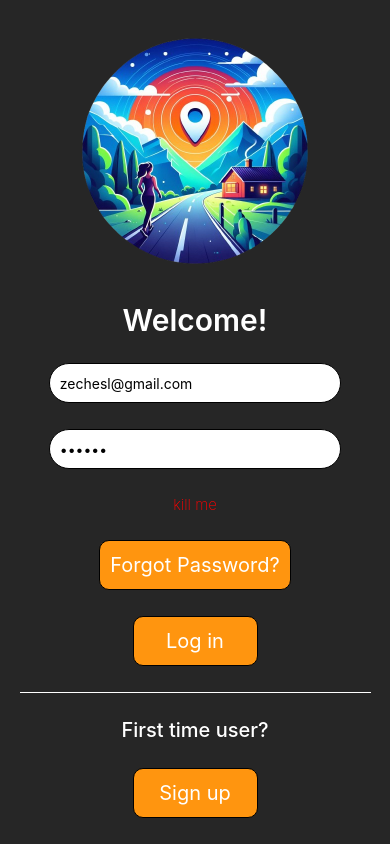
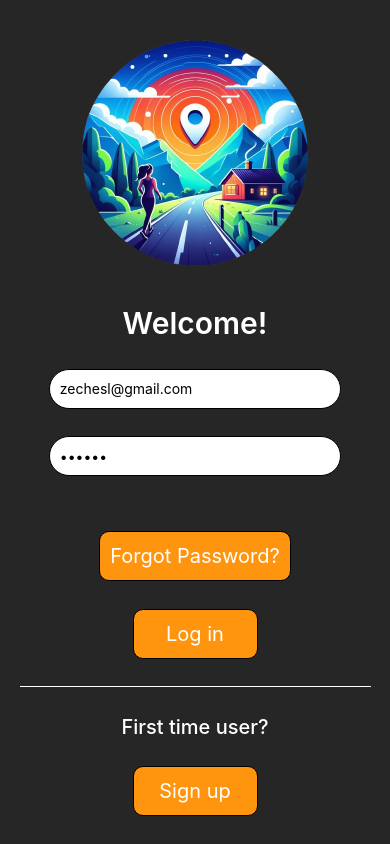
Before and after one commit to INDY01-FitnessApp/INDY01-FitnessApp, a React Native app: screen /login in a window 390 px wide. Built offline with nearby package versions, Linux system fonts and the light colour scheme; what react-native-storage would draw is missing.

Commit message:
Update Login.js

```diff
--- a/Login.js
+++ b/Login.js
@@ -21,7 +21,7 @@ import { isWhiteSpaceSingleLine } from "./node_modules/typescript/lib/typescript
 export default function LoginPage({ navigation }) {
   const [email, setEmail] = useState("zechesl@gmail.com");
   const [password, setPassword] = useState("123456");
-  let [errMessage, setErrMessage] = useState("kill me");
+  let [errMessage, setErrMessage] = useState("");
   //allows existing users to login
   function login(email, password) {
     signInWithEmailAndPassword(auth, email, password)
```
